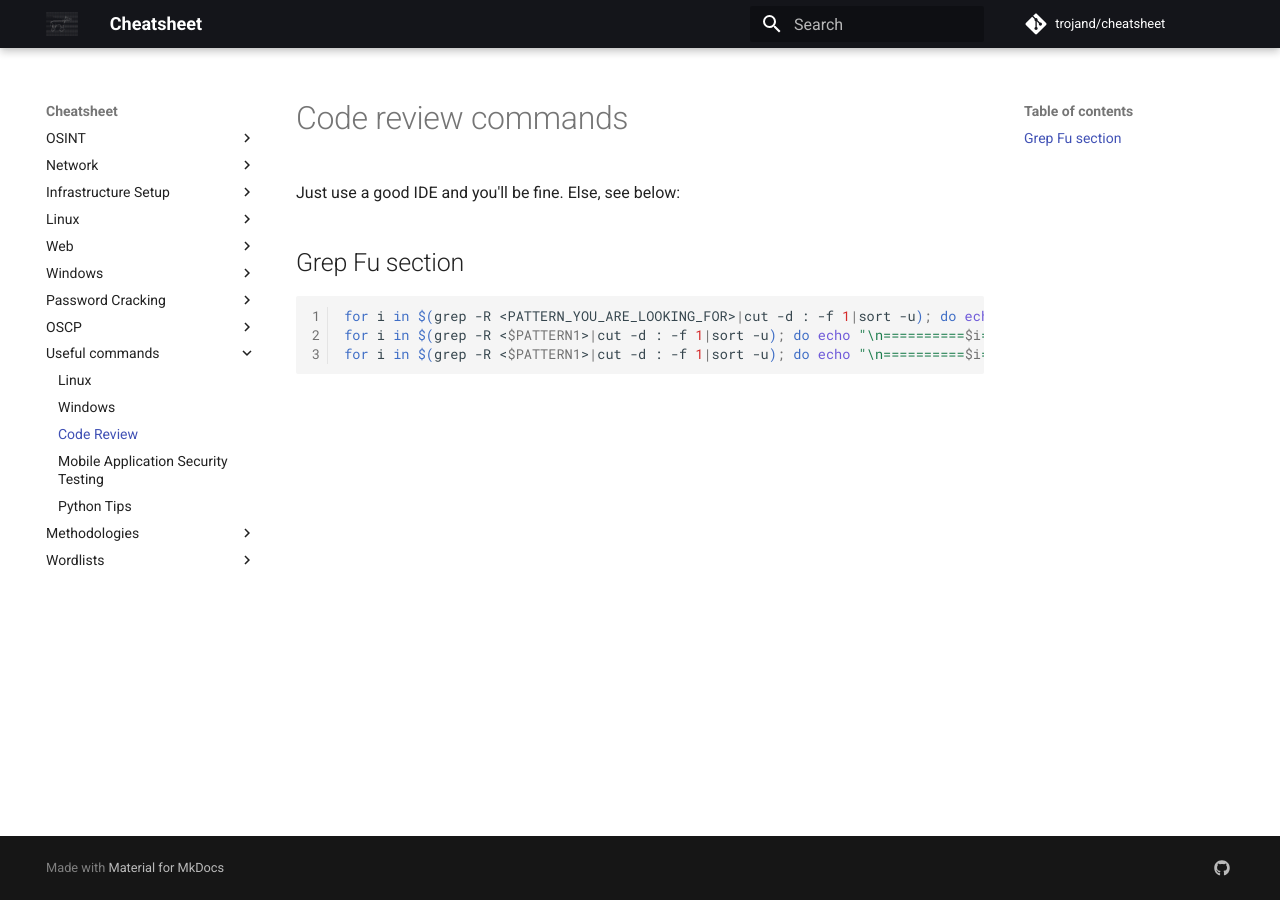
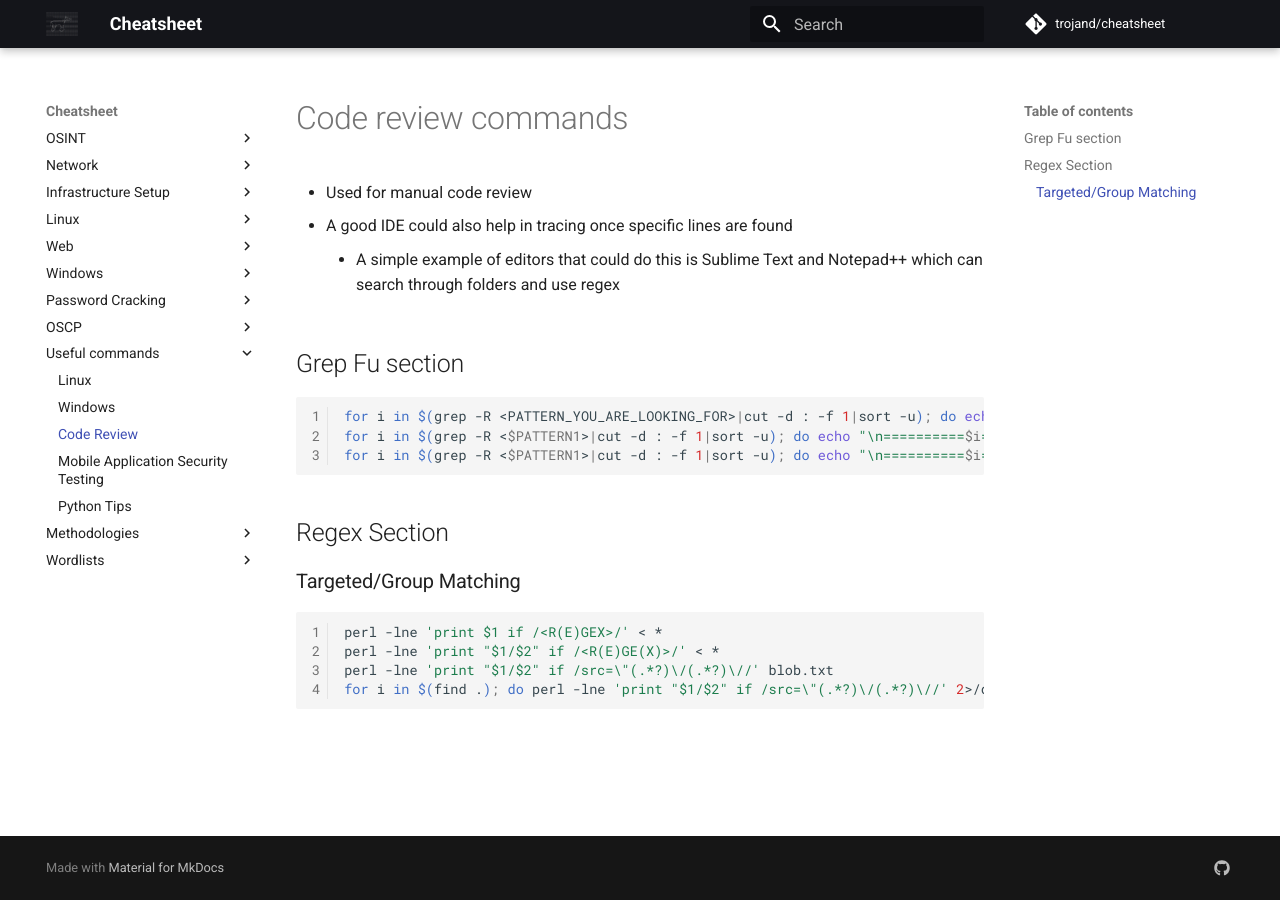
Before and after one commit to trojand/cheatsheet, an MkDocs documentation site: the page built from docs/Useful_Commands/Code_Review.md, in a window 1280 px wide. Built offline with MkDocs 1.6.1 and Material for MkDocs 9.7.7, drawn with Linux system fonts in a browser that asks for light colours; comment, search, counter and statistics services are not loaded.

Commit message:
Update Code_Review.md

````diff
--- a/docs/Useful_Commands/Code_Review.md
+++ b/docs/Useful_Commands/Code_Review.md
@@ -1,6 +1,8 @@
 # Code review commands
 
-Just use a good IDE and you'll be fine. Else, see below:
+* Used for manual code review
+* A good IDE could also help in tracing once specific lines are found
+    * A simple example of editors that could do this is Sublime Text and Notepad++ which can search through folders and use regex
 
 ## Grep Fu section
 ```bash
@@ -8,3 +10,13 @@ for i in $(grep -R <PATTERN_YOU_ARE_LOOKING_FOR>|cut -d : -f 1|sort -u); do echo
 for i in $(grep -R <$PATTERN1>|cut -d : -f 1|sort -u); do echo "\n==========$i==========\n" && cat $i|grep -i <$PATTERN2> && read -s -d ' ' && clear;done
 for i in $(grep -R <$PATTERN1>|cut -d : -f 1|sort -u); do echo "\n==========$i==========\n" && gedit $i;done
 ```
+
+## Regex Section
+
+### Targeted/Group Matching
+```bash
+perl -lne 'print $1 if /<R(E)GEX>/' < *
+perl -lne 'print "$1/$2" if /<R(E)GE(X)>/' < *
+perl -lne 'print "$1/$2" if /src=\"(.*?)\/(.*?)\//' blob.txt
+for i in $(find .); do perl -lne 'print "$1/$2" if /src=\"(.*?)\/(.*?)\//' 2>/dev/null < $i;done|sort -u
+```
````
